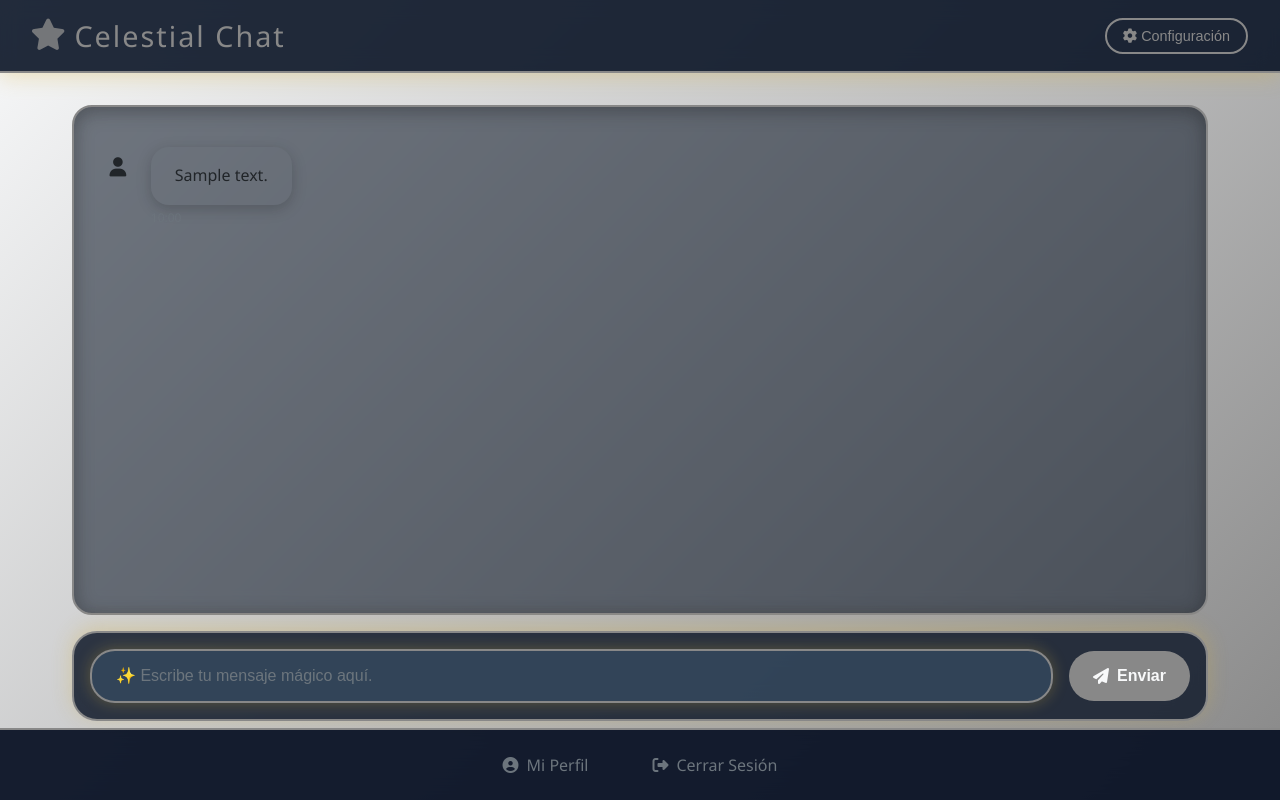
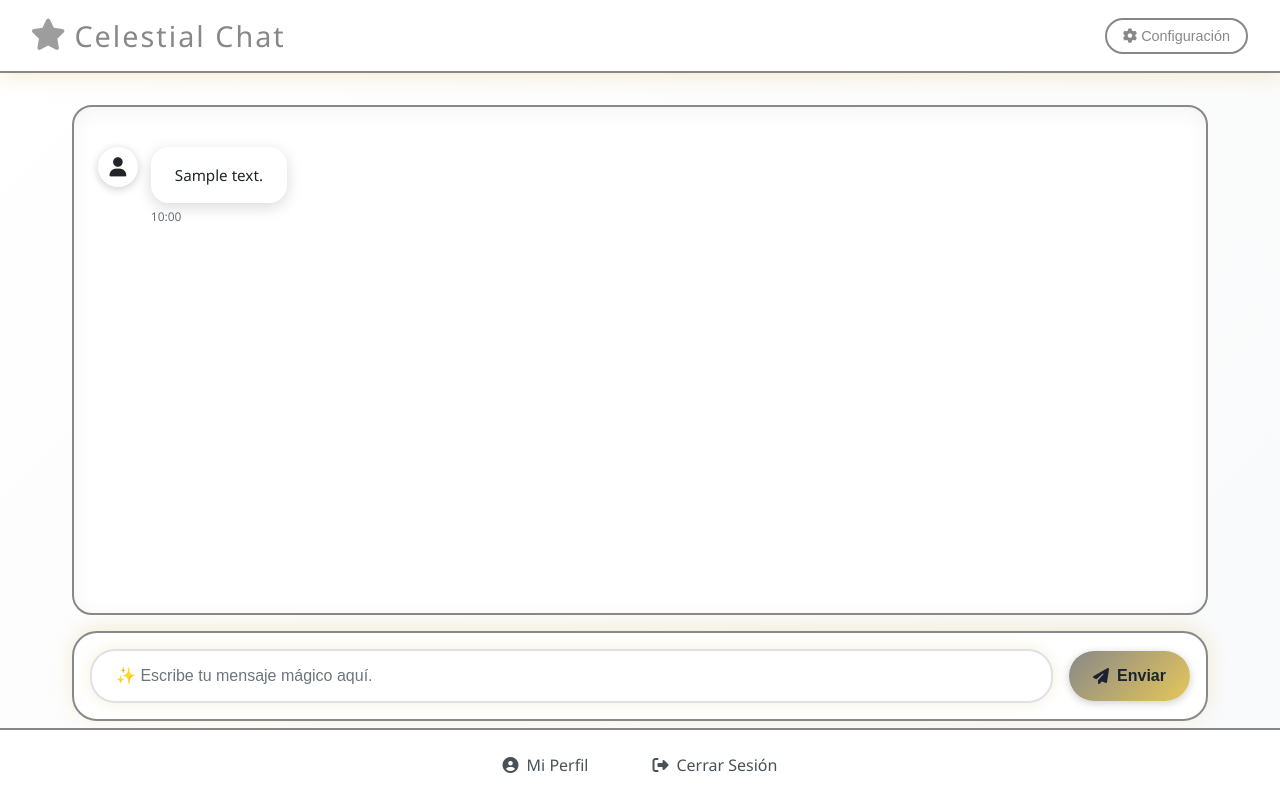
Before and after one commit to harkoy/merlin_playground, a PHP site: page /chat.php in a window 1280 px wide. Run offline with PHP 8.4, Linux system fonts and the light colour scheme; the visitor is signed in with stand-in values (Sample User, id 1); tables that the repository leaves empty hold one stand-in row (values such as "Sample post").

Commit message:
Update chat.css

```diff
--- a/assets/css/chat.css
+++ b/assets/css/chat.css
@@ -5,10 +5,12 @@
     --navy-blue: #1A2332;
     --light-blue: #2C3E50;
     --accent-blue: #34495E;
-    --text-light: #ECF0F1;
-    --text-muted: #BDC3C7;
+    --text-light: #FFFFFF;
+    --text-muted: #A0A6B0;
     --shadow-gold: rgba(212, 175, 55, 0.3);
-    --gradient-bg: linear-gradient(135deg, #0B1426 0%, var(--user-color) 100%);
+    --gradient-bg: linear-gradient(135deg, #0B1426 0%, #1A2332 100%);
+    --message-bg-assistant: rgba(52, 73, 94, 0.95);
+    --message-bg-user: rgba(212, 175, 55, 0.95);
 }
 
 * {
@@ -25,19 +27,23 @@ body {
     overflow-x: hidden;
 }
 
+/* Tema claro con mejor contraste */
 body.light {
-    --deep-blue: #F8F9FA;
-    --navy-blue: #E9ECEF;
-    --light-blue: #DEE2E6;
-    --accent-blue: #CED4DA;
+    --deep-blue: #FFFFFF;
+    --navy-blue: #F8F9FA;
+    --light-blue: #E9ECEF;
+    --accent-blue: #DEE2E6;
     --text-light: #212529;
-    --text-muted: #6C757D;
-    --gradient-bg: linear-gradient(135deg, #F8F9FA 0%, var(--user-color) 100%);
+    --text-muted: #495057;
+    --gradient-bg: linear-gradient(135deg, #FFFFFF 0%, #F8F9FA 100%);
+    --message-bg-assistant: rgba(248, 249, 250, 0.95);
+    --message-bg-user: rgba(212, 175, 55, 0.15);
+    --shadow-gold: rgba(212, 175, 55, 0.2);
 }
 
-/* Header */
+/* Header mejorado */
 .header {
-    background: rgba(11, 20, 38, 0.9);
+    background: rgba(11, 20, 38, 0.95);
     backdrop-filter: blur(10px);
     padding: 1rem 2rem;
     border-bottom: 2px solid var(--primary-gold);
@@ -50,14 +56,24 @@ body.light {
     box-shadow: 0 4px 20px var(--shadow-gold);
 }
 
+body.light .header {
+    background: rgba(255, 255, 255, 0.95);
+    border-bottom: 2px solid var(--primary-gold);
+}
+
 .header h1 {
     color: var(--secondary-gold);
     font-size: 1.8rem;
-    font-weight: 300;
+    font-weight: 400;
     letter-spacing: 2px;
     display: flex;
     align-items: center;
     gap: 0.5rem;
+    text-shadow: 0 2px 4px rgba(0, 0, 0, 0.3);
+}
+
+body.light .header h1 {
+    text-shadow: none;
 }
 
 .header .star-icon {
@@ -84,6 +100,7 @@ body.light {
     cursor: pointer;
     transition: all 0.3s ease;
     font-size: 0.9rem;
+    font-weight: 500;
 }
 
 .settings-btn:hover {
@@ -151,15 +178,20 @@ body.light {
 
 .chat-window {
     flex: 1;
-    background: rgba(26, 35, 50, 0.6);
+    background: rgba(26, 35, 50, 0.8);
     backdrop-filter: blur(10px);
     border-radius: 20px;
     border: 2px solid var(--primary-gold);
     padding: 1.5rem;
     margin-bottom: 1rem;
     overflow-y: auto;
-    box-shadow: inset 0 4px 20px rgba(0, 0, 0, 0.3);
+    box-shadow: inset 0 4px 20px rgba(0, 0, 0, 0.2);
     scroll-behavior: smooth;
+}
+
+body.light .chat-window {
+    background: rgba(255, 255, 255, 0.9);
+    box-shadow: inset 0 4px 20px rgba(0, 0, 0, 0.05);
 }
 
 .chat-window::-webkit-scrollbar {
@@ -167,8 +199,12 @@ body.light {
 }
 
 .chat-window::-webkit-scrollbar-track {
-    background: rgba(11, 20, 38, 0.5);
+    background: rgba(11, 20, 38, 0.3);
     border-radius: 10px;
+}
+
+body.light .chat-window::-webkit-scrollbar-track {
+    background: rgba(0, 0, 0, 0.1);
 }
 
 .chat-window::-webkit-scrollbar-thumb {
@@ -203,11 +239,12 @@ body.light {
     justify-content: center;
     font-size: 1.2rem;
     flex-shrink: 0;
+    box-shadow: 0 2px 8px rgba(0, 0, 0, 0.2);
 }
 
 .message-container.user .message-avatar {
-    background: linear-gradient(135deg, var(--primary-gold), var(--secondary-gold));
-    color: var(--deep-blue);
+    background: linear-gradient(135deg, var(--primary-gold), #E6C75A);
+    color: #1A2332;
 }
 
 .message-container.assistant .message-avatar {
@@ -226,21 +263,39 @@ body.light {
     position: relative;
     line-height: 1.6;
     word-wrap: break-word;
-    box-shadow: 0 4px 15px rgba(0, 0, 0, 0.2);
+    box-shadow: 0 4px 15px rgba(0, 0, 0, 0.15);
+    font-size: 0.95rem;
 }
 
+/* Mensaje del usuario con mejor contraste */
 .message-container.user .message {
-    background: linear-gradient(135deg, var(--primary-gold), var(--secondary-gold));
-    color: var(--deep-blue);
+    background: var(--message-bg-user);
+    color: #1A2332;
     border-bottom-right-radius: 5px;
+    border: 1px solid rgba(212, 175, 55, 0.4);
+    font-weight: 500;
 }
 
+body.light .message-container.user .message {
+    background: var(--message-bg-user);
+    color: #1A2332;
+    border: 2px solid var(--primary-gold);
+}
+
+/* Mensaje del asistente con mejor contraste */
 .message-container.assistant .message {
-    background: rgba(52, 73, 94, 0.8);
+    background: var(--message-bg-assistant);
     backdrop-filter: blur(10px);
-    color: var(--text-light);
+    color: #FFFFFF;
     border: 1px solid rgba(212, 175, 55, 0.3);
     border-bottom-left-radius: 5px;
+}
+
+body.light .message-container.assistant .message {
+    background: white;
+    color: #212529;
+    border: 2px solid #E9ECEF;
+    box-shadow: 0 2px 8px rgba(0, 0, 0, 0.1);
 }
 
 .message-actions {
@@ -279,17 +335,22 @@ body.light {
     font-size: 0.75rem;
     color: var(--text-muted);
     margin-top: 0.3rem;
-    opacity: 0.7;
+    opacity: 0.8;
+    font-weight: 500;
 }
 
-/* Input Area */
+/* Área de entrada mejorada */
 .input-area {
-    background: rgba(26, 35, 50, 0.9);
+    background: rgba(26, 35, 50, 0.95);
     backdrop-filter: blur(15px);
     border-radius: 25px;
     border: 2px solid var(--primary-gold);
     padding: 1rem;
     box-shadow: 0 -4px 20px var(--shadow-gold);
+}
+
+body.light .input-area {
+    background: rgba(255, 255, 255, 0.95);
 }
 
 .input-form {
@@ -300,30 +361,47 @@ body.light {
 
 .message-input {
     flex: 1;
-    background: rgba(52, 73, 94, 0.5);
-    border: 2px solid rgba(212, 175, 55, 0.3);
+    background: rgba(52, 73, 94, 0.7);
+    border: 2px solid rgba(212, 175, 55, 0.4);
     color: var(--text-light);
     padding: 1rem 1.5rem;
     border-radius: 25px;
     font-size: 1rem;
     transition: all 0.3s ease;
     outline: none;
+    font-weight: 400;
+}
+
+body.light .message-input {
+    background: white;
+    color: #212529;
+    border: 2px solid #DEE2E6;
 }
 
 .message-input:focus {
     border-color: var(--primary-gold);
     box-shadow: 0 0 15px var(--shadow-gold);
-    background: rgba(52, 73, 94, 0.8);
+    background: rgba(52, 73, 94, 0.9);
+}
+
+body.light .message-input:focus {
+    background: white;
+    box-shadow: 0 0 15px var(--shadow-gold);
 }
 
 .message-input::placeholder {
     color: var(--text-muted);
+    font-weight: 400;
+}
+
+body.light .message-input::placeholder {
+    color: #6C757D;
 }
 
 .send-btn {
-    background: linear-gradient(135deg, var(--primary-gold), var(--secondary-gold));
+    background: linear-gradient(135deg, var(--primary-gold), #E6C75A);
     border: none;
-    color: var(--deep-blue);
+    color: #1A2332;
     padding: 1rem 1.5rem;
     border-radius: 25px;
     cursor: pointer;
@@ -333,6 +411,7 @@ body.light {
     display: flex;
     align-items: center;
     gap: 0.5rem;
+    box-shadow: 0 2px 8px rgba(0, 0, 0, 0.2);
 }
 
 .send-btn:hover {
@@ -344,13 +423,13 @@ body.light {
     transform: translateY(0);
 }
 
-/* Navigation */
+/* Navegación mejorada */
 .navigation {
     position: fixed;
     bottom: 0;
     left: 0;
     right: 0;
-    background: rgba(11, 20, 38, 0.95);
+    background: rgba(11, 20, 38, 0.98);
     backdrop-filter: blur(15px);
     border-top: 2px solid var(--primary-gold);
     padding: 1rem 2rem;
@@ -358,6 +437,10 @@ body.light {
     justify-content: center;
     gap: 2rem;
     z-index: 50;
+}
+
+body.light .navigation {
+    background: rgba(255, 255, 255, 0.98);
 }
 
 .nav-link {
@@ -369,6 +452,7 @@ body.light {
     display: flex;
     align-items: center;
     gap: 0.5rem;
+    font-weight: 500;
 }
 
 .nav-link:hover {
```
Also changed, not shown: other parts of assets/css/chat.css (+75 -20 lines).
